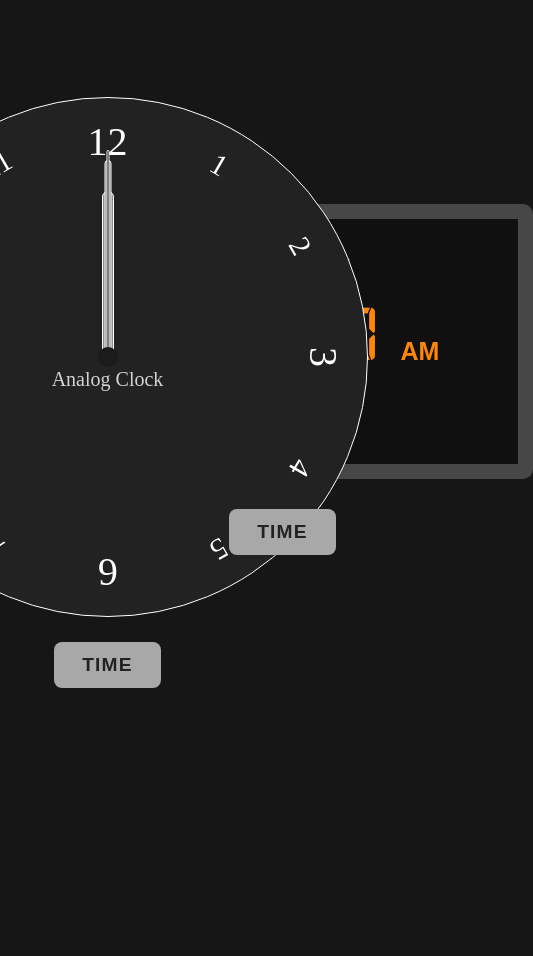
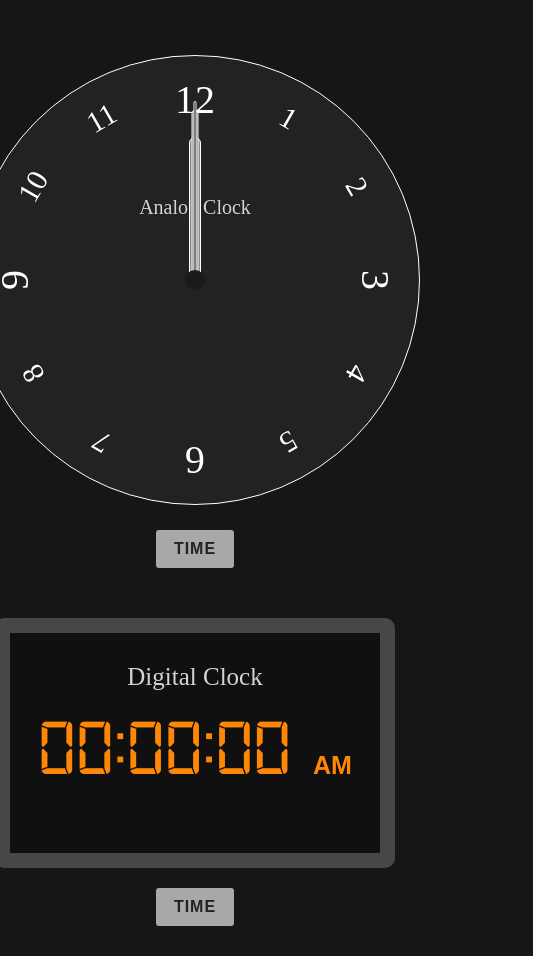
Before and after one commit to rhjoy-git/rhjoy-git-JS-Clock.io, a plain HTML site: page index.html in a window 390 px wide. Shown: the whole page, 533 px wide, since content can reach past the window. Before the commit the page ends 844 px from the top, so only its background shows below. Drawn offline with Linux system fonts and the light colour scheme.

Commit message:
half responsive

```diff
--- a/style.css
+++ b/style.css
@@ -2,17 +2,21 @@
     font-family: digitalclock;
     src: url(digitalclock.ttf);
 }
+
 @import url('https://fonts.googleapis.com/css2?family=Orbitron:wght@600&display=swap');
-*{
+
+* {
     margin: 0;
     padding: 0;
     box-sizing: border-box;
 }
-body{
+
+body {
     background: #161616;
     overflow: hidden;
 }
-.js-clock{
+
+.js-clock {
     display: flex;
     justify-content: center;
     align-items: center;
@@ -21,7 +25,8 @@ body{
     height: 90vh;
 }
 
-.analog, .digital{
+.analog,
+.digital {
     width: 50%;
     display: flex;
     flex-direction: column;
@@ -29,7 +34,8 @@ body{
     align-items: center;
     padding: 10px;
 }
-.clock{
+
+.clock {
     width: 520px;
     height: 520px;
     background: #222222;
@@ -38,7 +44,8 @@ body{
     position: relative;
     margin: 25px;
 }
-.clock .number{
+
+.clock .number {
     padding: 20px;
     color: #fff;
     position: absolute;
@@ -49,20 +56,59 @@ body{
     font-size: 30px;
 }
 
-.clock .number1{ --rotation: 30deg; }
-.clock .number2{ --rotation: 60deg; }
-.clock .number3{ --rotation: 90deg; font-size: 40px;  }
-.clock .number4{ --rotation: 120deg; }
-.clock .number5{ --rotation: 150deg; }
-.clock .number6{ --rotation: 180deg; font-size: 40px;  }
-.clock .number7{ --rotation: 210deg; }
-.clock .number8{ --rotation: 240deg; }
-.clock .number9{ --rotation: 270deg; font-size: 40px;  }
-.clock .number10{ --rotation: 300deg; }
-.clock .number11{ --rotation: 330deg; }
-.clock .number12{ --rotation: 0deg; font-size: 40px; }
+.clock .number1 {
+    --rotation: 30deg;
+}
 
-.clock .hand{
+.clock .number2 {
+    --rotation: 60deg;
+}
+
+.clock .number3 {
+    --rotation: 90deg;
+    font-size: 40px;
+}
+
+.clock .number4 {
+    --rotation: 120deg;
+}
+
+.clock .number5 {
+    --rotation: 150deg;
+}
+
+.clock .number6 {
+    --rotation: 180deg;
+    font-size: 40px;
+}
+
+.clock .number7 {
+    --rotation: 210deg;
+}
+
+.clock .number8 {
+    --rotation: 240deg;
+}
+
+.clock .number9 {
+    --rotation: 270deg;
+    font-size: 40px;
+}
+
+.clock .number10 {
+    --rotation: 300deg;
+}
+
+.clock .number11 {
+    --rotation: 330deg;
+}
+
+.clock .number12 {
+    --rotation: 0deg;
+    font-size: 40px;
+}
+
+.clock .hand {
     --rotation: 0;
     position: absolute;
     background: black;
@@ -75,22 +121,27 @@ body{
     border-top-right-radius: 10px;
     transform: translateX(-50%) rotate(calc(var(--rotation) * 1deg));
     z-index: 10;
+    overflow: hidden;
 }
-.clock .hand.second{
+
+.clock .hand.second {
     width: 3px;
     height: 40%;
 }
-.clock .hand.minute{
+
+.clock .hand.minute {
     width: 7px;
     height: 38%;
     background: rgb(119, 119, 120);
 }
-.clock .hand.hour{
+
+.clock .hand.hour {
     width: 12px;
     height: 32%;
     background: rgb(137, 139, 137);
 }
-.clock::after{
+
+.clock::after {
     content: "";
     position: absolute;
     background: #1b1b1b;
@@ -103,13 +154,14 @@ body{
     transform: translate(-50%, -50%);
 }
 
-.analog-text{
+.analog-text {
     position: absolute;
     text-align: center;
     font-size: 20px;
     color: #d5d3d3;
 }
-.timeBtn{
+
+.timeBtn {
     padding: 12px 28px;
     font-size: 1.2em;
     background: #a8a8a8;
@@ -122,7 +174,8 @@ body{
     letter-spacing: 1.2px;
     z-index: 20;
 }
-.timeBtn:hover{
+
+.timeBtn:hover {
     padding: 10px 26px;
     border: 2px solid #17d427;
     color: #fff;
@@ -133,7 +186,7 @@ body{
 /* Analog end */
 /* Digital Start */
 
-.digital-clock{
+.digital-clock {
     padding: 30px 10px;
     width: 500px;
     height: 275px;
@@ -145,23 +198,90 @@ body{
     flex-direction: column;
     align-items: center;
 }
-.d-title{
+
+.d-title {
     text-align: center;
     font-size: 25px;
     color: #d5d3d3;
     margin-bottom: 25px;
 }
-.digital-clock .timeP{
+
+.digital-clock .timeP {
     color: #ff8707;
     font-size: 80px;
-    font-family: 'digitalclock', 'Orbitron' , sans-serif;
+    font-family: 'digitalclock', 'Orbitron', sans-serif;
 }
-.digital-clock .timeP #meridiem{
+
+.digital-clock .timeP #meridiem {
     font-family: 'Orbitron', sans-serif;
     font-size: 25px;
     font-weight: 600;
 }
-.dBtn{
+
+.dBtn {
     margin-top: 30px;
 }
+
 /* Digital End */
+
+/* Responsive */
+@media only screen and (max-width: 1200px) {
+    .analog {
+        margin-top: 50px;
+    }
+}
+
+@media only screen and (max-width: 1024px) {
+    .clock {
+        width: 450px;
+        height: 450px;
+    }
+
+    .timeBtn {
+        padding: 10px 18px;
+        font-size: 1em;
+        border-radius: 3px;
+        font-weight: 600;
+        letter-spacing: 1px;
+    }
+
+    .digital-clock {
+        width: 400px;
+        height: 250px;
+    }
+}
+
+@media only screen and (max-width: 768px) {
+    body {
+        overflow: auto;
+    }
+
+    .js-clock {
+        width: 100%;
+        height: 100%;
+        flex-direction: column;
+    }
+
+    .analog {
+        margin-top: 0;
+    }
+
+    .analog-text {
+        transform: translate(-50%, -400%);
+        position: absolute;
+        width: 150px;
+        left: 50%;
+    }
+
+    .digital {
+        margin-top: 30px;
+    }
+
+    .dBtn {
+        margin-top: 20px;
+    }
+}
+
+@media only screen and (max-width: 360px) {
+
+}
```
